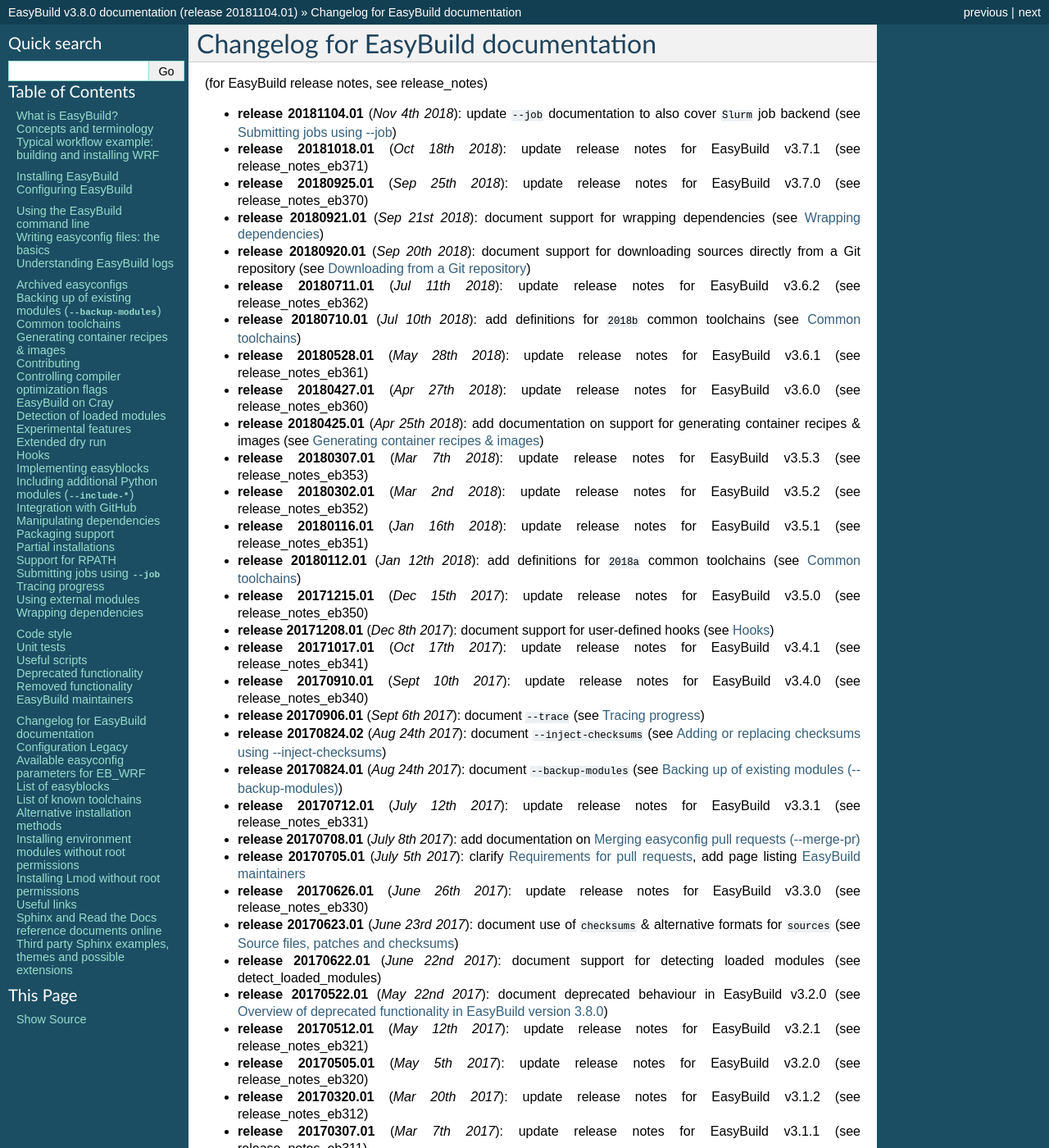
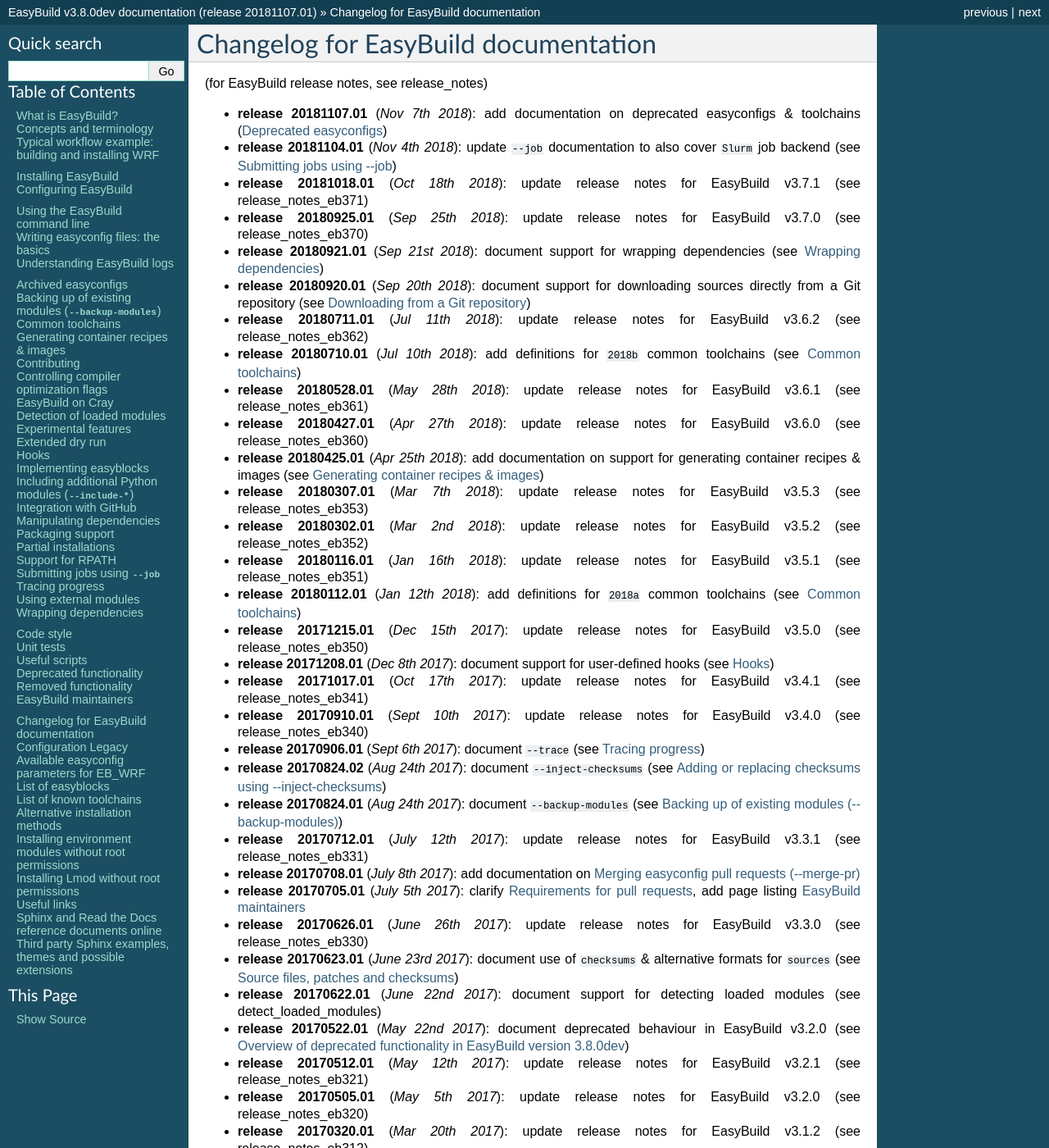
Before and after one commit to easybuilders/easybuild, a Sphinx documentation site: the page built from docs/Changelog.rst, in a window 1280 px wide and 1400 px high. Shown: the whole window at 82% size. Built offline with Sphinx 7.4.7, drawn with Linux system fonts in a browser that asks for light colours; pages that are not in the unit, such as notebooks, are missing from menus; some of the changed text lies outside the part shown.

Commit message:
add documentation on deprecated easyconfigs/toolchains

```diff
--- a/docs/Changelog.rst
+++ b/docs/Changelog.rst
@@ -5,6 +5,7 @@
 
 (for EasyBuild release notes, see :ref:`release_notes`)
 
+* **release 20181107.01** (`Nov 7th 2018`): add documentation on deprecated easyconfigs & toolchains (:ref:`deprecated_easyconfigs`)
 * **release 20181104.01** (`Nov 4th 2018`): update ``--job`` documentation to also cover ``Slurm`` job backend (see :ref:`submitting_jobs`)
 * **release 20181018.01** (`Oct 18th 2018`): update release notes for EasyBuild v3.7.1 (see :ref:`release_notes_eb371`)
 * **release 20180925.01** (`Sep 25th 2018`): update release notes for EasyBuild v3.7.0 (see :ref:`release_notes_eb370`)
--- a/docs/conf.py
+++ b/docs/conf.py
@@ -41,9 +41,9 @@
 # other places throughout the built documents.
 #
 # The short X.Y version.
-version = '3.8.0'  # this is meant to reference the version of EasyBuild
+version = '3.8.0dev'  # this is meant to reference the version of EasyBuild
 # The full version, including alpha/beta/rc tags.
-release = '20181104.01'  # this is meant to reference the version of the documentation itself
+release = '20181107.01'  # this is meant to reference the version of the documentation itself
 
 # There are two options for replacing |today|: either, you set today to some
 # non-false value, then it is used:
```
Also changed, not shown: docs/Deprecated-easyconfigs.rst (added, +53 -0 lines).
